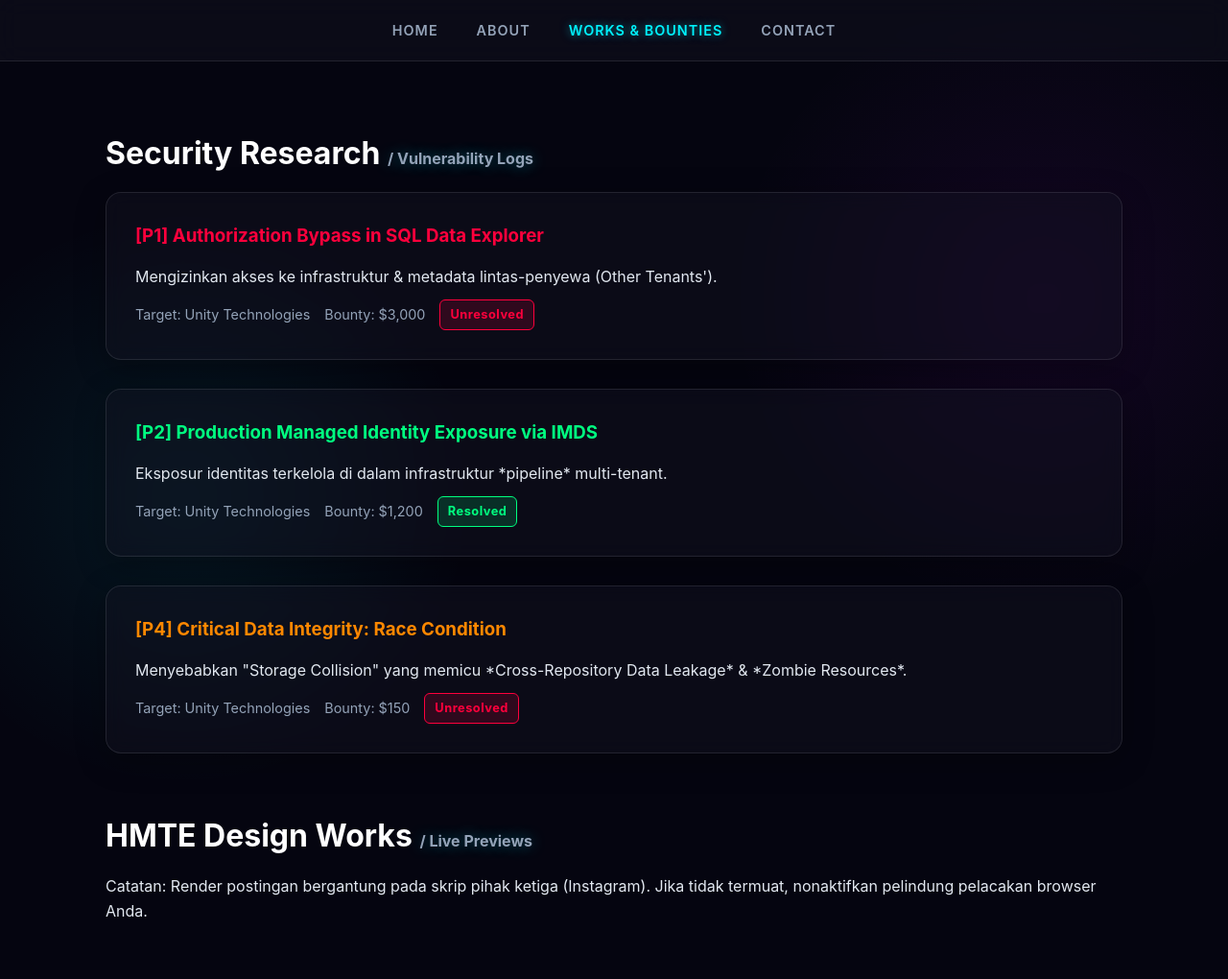
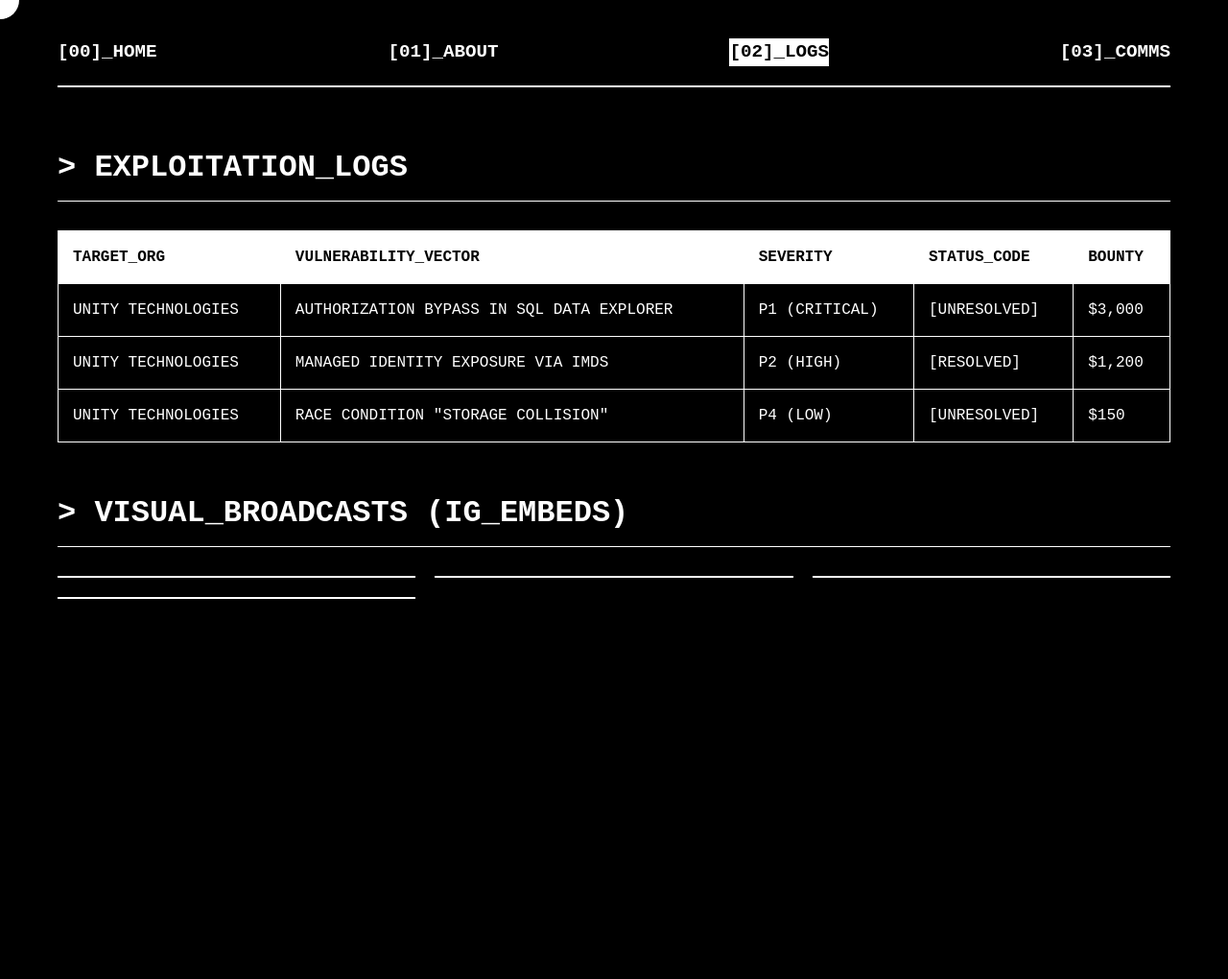
Before and after one commit to badaihackerone-pixel/rofiarasyiportofolio, a plain HTML site: page portfolio.html in a window 1280 px wide. Shown: the whole page at 96% size. After the commit the page ends 800 px from the top, so only its background shows below. Drawn offline with Linux system fonts and the light colour scheme; a script that the page names is missing.

Commit message:
feat: complete overhaul to monochrome kinetic brutalism

```diff
--- a/portfolio.html
+++ b/portfolio.html
@@ -2,72 +2,65 @@
 <html lang="id">
 <head>
   <meta charset="UTF-8">
-  <title>Works | Badai</title>
+  <title>ROFI ARASYI | LOGS</title>
   <link rel="stylesheet" href="style.css">
 </head>
 <body>
-  <nav>
-    <a href="index.html">Home</a>
-    <a href="about.html">About</a>
-    <a href="portfolio.html" class="active">Works & Bounties</a>
-    <a href="contact.html">Contact</a>
-  </nav>
+  <div class="container">
+    <nav>
+      <a href="index.html">[00]_HOME</a>
+      <a href="about.html">[01]_ABOUT</a>
+      <a href="portfolio.html" class="active">[02]_LOGS</a>
+      <a href="contact.html">[03]_COMMS</a>
+    </nav>
 
-  <div class="container">
+    <h2>> EXPLOITATION_LOGS</h2>
+    <table>
+      <thead>
+        <tr>
+          <th>TARGET_ORG</th>
+          <th>VULNERABILITY_VECTOR</th>
+          <th>SEVERITY</th>
+          <th>STATUS_CODE</th>
+          <th>BOUNTY</th>
+        </tr>
+      </thead>
+      <tbody>
+        <tr>
+          <td>Unity Technologies</td>
+          <td>Authorization Bypass in SQL Data Explorer</td>
+          <td>P1 (CRITICAL)</td>
+          <td>[UNRESOLVED]</td>
+          <td>$3,000</td>
+        </tr>
+        <tr>
+          <td>Unity Technologies</td>
+          <td>Managed Identity Exposure via IMDS</td>
+          <td>P2 (HIGH)</td>
+          <td>[RESOLVED]</td>
+          <td>$1,200</td>
+        </tr>
+        <tr>
+          <td>Unity Technologies</td>
+          <td>Race Condition "Storage Collision"</td>
+          <td>P4 (LOW)</td>
+          <td>[UNRESOLVED]</td>
+          <td>$150</td>
+        </tr>
+      </tbody>
+    </table>
 
-    <!-- BUG BOUNTY SECTION -->
-    <div style="margin-bottom: 60px;">
-      <h1>Security Research <span style="color:var(--text-dim); font-size:1rem;">/ Vulnerability Logs</span></h1>
+    <h2>> VISUAL_BROADCASTS (IG_EMBEDS)</h2>
+    <div class="ig-grid">
+      <!-- Menggunakan theme=dark tag agar embed IG menyatu dengan tema B&W -->
+      <blockquote class="instagram-media" data-instgrm-permalink="https://www.instagram.com/p/DXqywCLEk7b/?theme=dark" data-instgrm-version="14" style="background:#000; border:1px solid #fff; margin:0; width:100%;"></blockquote>
 
-      <div class="glass-panel">
-        <h3 style="color: var(--bug-critical);">[P1] Authorization Bypass in SQL Data Explorer</h3>
-        <p style="margin-bottom: 10px;">Mengizinkan akses ke infrastruktur & metadata lintas-penyewa (Other Tenants').</p>
-        <div style="display: flex; gap: 15px; align-items: center; font-size: 0.9rem;">
-          <span style="color: var(--text-dim);">Target: Unity Technologies</span>
-          <span style="color: var(--text-dim);">Bounty: $3,000</span>
-          <span class="badge unresolved">Unresolved</span>
-        </div>
-      </div>
+      <blockquote class="instagram-media" data-instgrm-permalink="https://www.instagram.com/p/DW34wLymD07/?theme=dark" data-instgrm-version="14" style="background:#000; border:1px solid #fff; margin:0; width:100%;"></blockquote>
 
-      <div class="glass-panel">
-        <h3 style="color: #00ff80;">[P2] Production Managed Identity Exposure via IMDS</h3>
-        <p style="margin-bottom: 10px;">Eksposur identitas terkelola di dalam infrastruktur *pipeline* multi-tenant.</p>
-        <div style="display: flex; gap: 15px; align-items: center; font-size: 0.9rem;">
-          <span style="color: var(--text-dim);">Target: Unity Technologies</span>
-          <span style="color: var(--text-dim);">Bounty: $1,200</span>
-          <span class="badge resolved">Resolved</span>
-        </div>
-      </div>
+      <blockquote class="instagram-media" data-instgrm-permalink="https://www.instagram.com/p/DWyXcHfmLI4/?theme=dark" data-instgrm-version="14" style="background:#000; border:1px solid #fff; margin:0; width:100%;"></blockquote>
 
-      <div class="glass-panel">
-        <h3 style="color: var(--bug-high);">[P4] Critical Data Integrity: Race Condition</h3>
-        <p style="margin-bottom: 10px;">Menyebabkan "Storage Collision" yang memicu *Cross-Repository Data Leakage* & *Zombie Resources*.</p>
-        <div style="display: flex; gap: 15px; align-items: center; font-size: 0.9rem;">
-          <span style="color: var(--text-dim);">Target: Unity Technologies</span>
-          <span style="color: var(--text-dim);">Bounty: $150</span>
-          <span class="badge unresolved">Unresolved</span>
-        </div>
-      </div>
+      <blockquote class="instagram-media" data-instgrm-permalink="https://www.instagram.com/p/DV3Cp7Ckm78/?theme=dark" data-instgrm-version="14" style="background:#000; border:1px solid #fff; margin:0; width:100%;"></blockquote>
     </div>
-
-    <!-- INSTAGRAM EMBED SECTION -->
-    <h1>HMTE Design Works <span style="color:var(--text-dim); font-size:1rem;">/ Live Previews</span></h1>
-    <p style="margin-bottom: 30px;">Catatan: Render postingan bergantung pada skrip pihak ketiga (Instagram). Jika tidak termuat, nonaktifkan pelindung pelacakan browser Anda.</p>
-
-    <div class="grid-instagram">
-      <!-- Embed Post 1 -->
-      <blockquote class="instagram-media" data-instgrm-permalink="https://www.instagram.com/p/DXqywCLEk7b/" data-instgrm-version="14" style="background:#FFF; border:0; border-radius:3px; box-shadow:0 0 1px 0 rgba(0,0,0,0.5),0 1px 10px 0 rgba(0,0,0,0.15); margin: 1px; max-width:400px; padding:0; width:99.375%; width:-webkit-calc(100% - 2px); width:calc(100% - 2px);"></blockquote>
-
-      <!-- Embed Post 2 -->
-      <blockquote class="instagram-media" data-instgrm-permalink="https://www.instagram.com/p/DW34wLymD07/" data-instgrm-version="14" style="background:#FFF; border:0; border-radius:3px; box-shadow:0 0 1px 0 rgba(0,0,0,0.5),0 1px 10px 0 rgba(0,0,0,0.15); margin: 1px; max-width:400px; padding:0; width:99.375%; width:-webkit-calc(100% - 2px); width:calc(100% - 2px);"></blockquote>
-
-      <!-- Embed Post 3 -->
-      <blockquote class="instagram-media" data-instgrm-permalink="https://www.instagram.com/p/DWyXcHfmLI4/" data-instgrm-version="14" style="background:#FFF; border:0; border-radius:3px; box-shadow:0 0 1px 0 rgba(0,0,0,0.5),0 1px 10px 0 rgba(0,0,0,0.15); margin: 1px; max-width:400px; padding:0; width:99.375%; width:-webkit-calc(100% - 2px); width:calc(100% - 2px);"></blockquote>
-
-      <!-- Embed Post 4 -->
-      <blockquote class="instagram-media" data-instgrm-permalink="https://www.instagram.com/p/DV3Cp7Ckm78/" data-instgrm-version="14" style="background:#FFF; border:0; border-radius:3px; box-shadow:0 0 1px 0 rgba(0,0,0,0.5),0 1px 10px 0 rgba(0,0,0,0.15); margin: 1px; max-width:400px; padding:0; width:99.375%; width:-webkit-calc(100% - 2px); width:calc(100% - 2px);"></blockquote>
-    </div>
-
   </div>
   <script src="script.js"></script>
 </body>
--- a/script.js
+++ b/script.js
@@ -1,5 +1,28 @@
 document.addEventListener('DOMContentLoaded', () => {
-  // 1. Eksekusi ulang Instagram Script jika berada di halaman portfolio
+  // 1. Custom Inversion Cursor Logic
+  const cursor = document.createElement('div');
+  cursor.id = 'custom-cursor';
+  document.body.appendChild(cursor);
+
+  document.addEventListener('mousemove', (e) => {
+    cursor.style.left = e.clientX + 'px';
+    cursor.style.top = e.clientY + 'px';
+  });
+
+  // Efek membesar saat kursor berada di atas tautan interaktif
+  const interactables = document.querySelectorAll('a, .redacted');
+  interactables.forEach(el => {
+    el.addEventListener('mouseenter', () => {
+      cursor.style.width = '80px';
+      cursor.style.height = '80px';
+    });
+    el.addEventListener('mouseleave', () => {
+      cursor.style.width = '40px';
+      cursor.style.height = '40px';
+    });
+  });
+
+  // 2. Instagram Embed Initialization
   if (document.querySelector('.instagram-media')) {
     if (window.instgrm) {
       window.instgrm.Embeds.process();
@@ -10,12 +33,4 @@
       document.body.appendChild(script);
     }
   }
-
-  // 2. Glitch Text Effect Trigger (Opsional untuk estetika)
-  const glitchText = document.querySelector('.glitch');
-  if (glitchText) {
-    setInterval(() => {
-      glitchText.classList.toggle('active');
-    }, 4000);
-  }
 });
--- a/style.css
+++ b/style.css
@@ -1,102 +1,98 @@
 :root {
-  --bg-color: #050510;
-  --glass-bg: rgba(20, 20, 35, 0.4);
-  --glass-border: rgba(255, 255, 255, 0.1);
-  --text-main: #e2e8f0;
-  --text-dim: #94a3b8;
-  --neon-cyan: #00f3ff;
-  --neon-purple: #bc13fe;
-  --bug-critical: #ff003c;
-  --bug-high: #ff8800;
+  --bg: #000000;
+  --fg: #ffffff;
+  --font-mono: 'Courier New', Courier, monospace;
 }
 
-* { box-sizing: border-box; margin: 0; padding: 0; font-family: 'Inter', 'Segoe UI', sans-serif; }
+* { box-sizing: border-box; margin: 0; padding: 0; cursor: none; /* Menyembunyikan kursor asli */ }
 
 body {
-  background-color: var(--bg-color);
-  background-image:
-    radial-gradient(circle at 15% 50%, rgba(0, 243, 255, 0.08), transparent 25%),
-    radial-gradient(circle at 85% 30%, rgba(188, 19, 254, 0.08), transparent 25%);
-  color: var(--text-main);
-  line-height: 1.6;
-  min-height: 100vh;
+  background-color: var(--bg);
+  color: var(--fg);
+  font-family: var(--font-mono);
+  line-height: 1.5;
   overflow-x: hidden;
+  text-transform: uppercase;
 }
 
-.container { max-width: 1100px; margin: 0 auto; padding: 20px; }
+/* Custom Inversion Cursor */
+#custom-cursor {
+  position: fixed;
+  top: 0; left: 0;
+  width: 40px; height: 40px;
+  background-color: var(--fg);
+  border-radius: 50%;
+  pointer-events: none;
+  z-index: 9999;
+  transform: translate(-50%, -50%);
+  mix-blend-mode: difference;
+  transition: width 0.2s, height 0.2s;
+}
 
-/* Glassmorphism Navigation */
+.container { max-width: 1200px; margin: 0 auto; padding: 40px 20px; }
+
+/* Stark Navigation */
 nav {
   display: flex;
-  justify-content: center;
-  gap: 40px;
-  padding: 20px;
-  margin-bottom: 50px;
-  background: var(--glass-bg);
-  backdrop-filter: blur(12px);
-  border-bottom: 1px solid var(--glass-border);
-  position: sticky;
-  top: 0;
-  z-index: 100;
+  justify-content: space-between;
+  border-bottom: 2px solid var(--fg);
+  padding-bottom: 20px;
+  margin-bottom: 60px;
 }
 
 nav a {
-  color: var(--text-dim);
+  color: var(--fg);
   text-decoration: none;
-  font-weight: 600;
-  letter-spacing: 1px;
-  text-transform: uppercase;
-  font-size: 0.9rem;
-  transition: 0.3s ease;
+  font-weight: bold;
+  font-size: 1.2rem;
 }
 
 nav a:hover, nav a.active {
-  color: var(--neon-cyan);
-  text-shadow: 0 0 10px rgba(0, 243, 255, 0.5);
+  background-color: var(--fg);
+  color: var(--bg);
 }
 
-/* Glass Cards */
-.glass-panel {
-  background: var(--glass-bg);
-  backdrop-filter: blur(10px);
-  border: 1px solid var(--glass-border);
-  border-radius: 16px;
-  padding: 30px;
-  margin-bottom: 30px;
-  box-shadow: 0 8px 32px rgba(0, 0, 0, 0.3);
-  transition: transform 0.3s ease, border-color 0.3s ease;
+/* Typography & Structural Elements */
+h1 { font-size: 4rem; letter-spacing: -2px; line-height: 1; margin-bottom: 20px; border: 4px solid var(--fg); padding: 20px; display: inline-block; }
+h2 { font-size: 2rem; border-bottom: 1px solid var(--fg); padding-bottom: 10px; margin-bottom: 30px; margin-top: 50px; }
+
+p { font-size: 1.1rem; margin-bottom: 20px; max-width: 800px; }
+
+/* The Redacted Effect */
+.redacted {
+  background-color: var(--fg);
+  color: var(--fg); /* Teks disembunyikan dalam background */
+  padding: 0 5px;
+  transition: color 0.3s;
 }
+.redacted:hover { color: var(--bg); /* Terungkap saat di-hover */ }
 
-.glass-panel:hover {
-  border-color: rgba(0, 243, 255, 0.3);
-  transform: translateY(-2px);
+/* Marquee / Kinetic Text */
+.marquee-container {
+  width: 100%;
+  overflow: hidden;
+  white-space: nowrap;
+  border-top: 1px solid var(--fg);
+  border-bottom: 1px solid var(--fg);
+  padding: 10px 0;
+  margin: 40px 0;
 }
+.marquee { display: inline-block; animation: scroll 15s linear infinite; font-size: 1.5rem; font-weight: bold; }
+@keyframes scroll { 0% { transform: translateX(100%); } 100% { transform: translateX(-100%); } }
 
-h1, h2, h3 { color: #fff; margin-bottom: 15px; }
-h1 span { color: var(--neon-cyan); text-shadow: 0 0 15px rgba(0, 243, 255, 0.4); }
+/* Grids & Cards */
+.grid-2 { display: grid; grid-template-columns: 1fr 1fr; gap: 40px; }
+.wireframe-box { border: 1px solid var(--fg); padding: 30px; position: relative; }
+.wireframe-box::before { content: '[DATA_BLOCK]'; position: absolute; top: -12px; left: 10px; background: var(--bg); padding: 0 5px; font-size: 0.8rem; }
 
-/* Layout Grids */
-.grid-2 { display: grid; grid-template-columns: 1fr 1fr; gap: 30px; }
-.grid-instagram { display: grid; grid-template-columns: repeat(auto-fit, minmax(300px, 1fr)); gap: 20px; justify-items: center; }
+/* Link styling */
+.brutal-link { display: inline-block; border: 2px solid var(--fg); color: var(--fg); text-decoration: none; padding: 15px 30px; font-weight: bold; font-size: 1.2rem; transition: 0.2s; }
+.brutal-link:hover { background: var(--fg); color: var(--bg); }
 
-/* Status Badges */
-.badge { display: inline-block; padding: 5px 10px; border-radius: 6px; font-size: 0.8rem; font-weight: bold; letter-spacing: 0.5px; }
-.badge.unresolved { background: rgba(255, 0, 60, 0.15); color: var(--bug-critical); border: 1px solid var(--bug-critical); }
-.badge.resolved { background: rgba(0, 255, 128, 0.15); color: #00ff80; border: 1px solid #00ff80; }
+/* Bug Log Tables */
+table { width: 100%; border-collapse: collapse; margin-bottom: 30px; }
+th, td { border: 1px solid var(--fg); padding: 15px; text-align: left; }
+th { background: var(--fg); color: var(--bg); }
 
-/* Glitch Effect */
-.glitch { position: relative; display: inline-block; }
-.glitch::before, .glitch::after {
-  content: attr(data-text);
-  position: absolute;
-  top: 0;
-  left: 0;
-  width: 100%;
-  height: 100%;
-  background: var(--bg-color);
-}
-.glitch::before { left: 2px; text-shadow: -1px 0 var(--bug-critical); clip: rect(24px, 550px, 90px, 0); animation: glitch-anim-2 3s infinite linear alternate-reverse; }
-.glitch::after { left: -2px; text-shadow: -1px 0 var(--neon-cyan); clip: rect(85px, 550px, 140px, 0); animation: glitch-anim 2.5s infinite linear alternate-reverse; }
-
-@keyframes glitch-anim { 0% { clip: rect(10px, 9999px, 86px, 0); } 100% { clip: rect(42px, 9999px, 13px, 0); } }
-@keyframes glitch-anim-2 { 0% { clip: rect(65px, 9999px, 100px, 0); } 100% { clip: rect(12px, 9999px, 98px, 0); } }
+/* IG Grid */
+.ig-grid { display: grid; grid-template-columns: repeat(auto-fit, minmax(300px, 1fr)); gap: 20px; }
```
Also changed, not shown: about.html (+19 -19 lines), contact.html (+18 -18 lines), index.html (+25 -14 lines).
